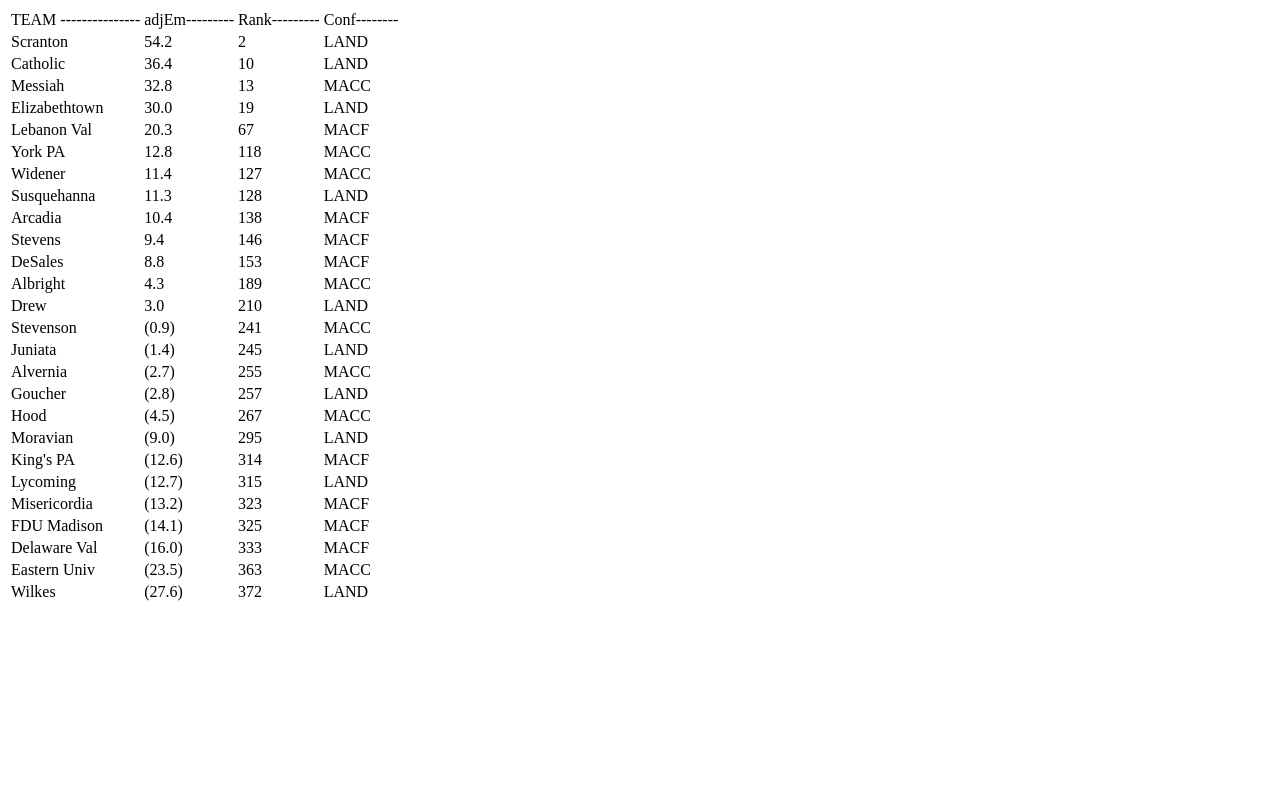
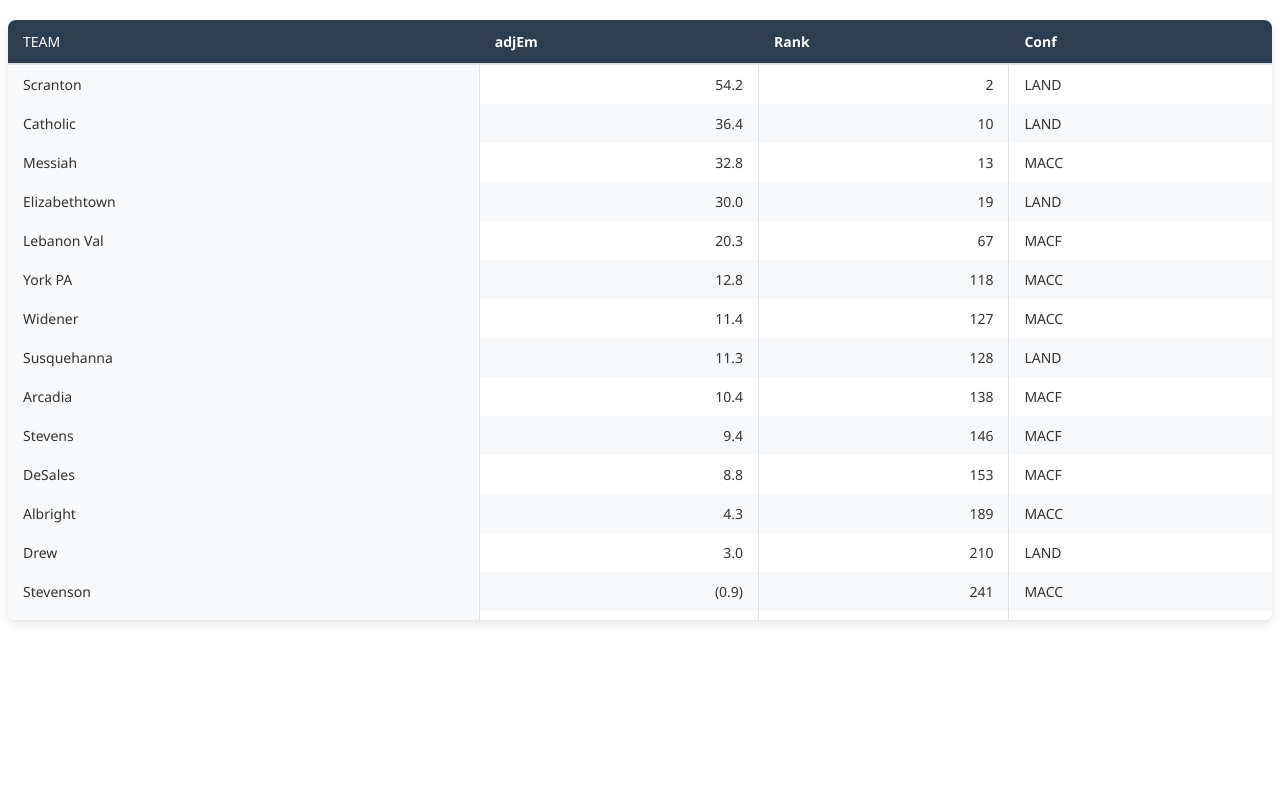
Before and after one commit to scottpeterson/scottpeterson.github.io, a plain HTML site: page index.html in a window 1280 px wide. Drawn offline with Linux system fonts and the light colour scheme.

Commit message:
Update index.html

```diff
--- a/index.html
+++ b/index.html
@@ -1,85 +1,201 @@
-<table>
+<!DOCTYPE html>
+<html lang="en">
+<head>
+  <meta charset="UTF-8">
+  <meta name="viewport" content="width=device-width, initial-scale=1.0">
+  <title>Basketball Team Statistics</title>
+  <style>
+    /* Table Container */
+    .table-container {
+      width: 100%;
+      max-height: 600px;  /* Adjust based on your needs */
+      overflow: auto;
+      border-radius: 8px;
+      box-shadow: 0 4px 8px rgba(0, 0, 0, 0.1);
+      margin: 20px 0;
+    }
+
+    /* Table Styling */
+    .stats-table {
+      width: 100%;
+      border-collapse: separate;
+      border-spacing: 0;
+      font-family: 'Segoe UI', Tahoma, Geneva, Verdana, sans-serif;
+      font-size: 14px;
+      color: #333;
+      background-color: #fff;
+    }
+
+    /* Header Row */
+    .stats-table thead th {
+      position: sticky;
+      top: 0;
+      background-color: #2c3e50;
+      color: #ffffff;
+      font-weight: 600;
+      text-align: left;
+      padding: 12px 15px;
+      border-bottom: 2px solid #dee2e6;
+      z-index: 2;  /* Higher z-index for header cells */
+    }
+
+    /* First Column (Sticky) */
+    .stats-table td:first-child,
+    .stats-table th:first-child {
+      position: sticky;
+      left: 0;
+      background-color: #f8f9fa;
+      font-weight: 500;
+      z-index: 1;  /* Higher z-index for first column */
+    }
+
+    /* Header cell that is both sticky header AND first column */
+    .stats-table thead th:first-child {
+      background-color: #2c3e50;
+      color: #ffffff;
+      z-index: 3;  /* Highest z-index for top-left cell */
+    }
+
+    /* Table Body */
+    .stats-table tbody tr {
+      border-bottom: 1px solid #dee2e6;
+    }
+
+    .stats-table tbody tr:nth-child(even) {
+      background-color: #f8f9fa;
+    }
+
+    .stats-table tbody tr:hover {
+      background-color: #e9ecef;
+    }
+
+    /* Ensure first column background remains consistent on hover */
+    .stats-table tbody tr:hover td:first-child {
+      background-color: #e9ecef;
+    }
+
+    /* Table Cells */
+    .stats-table td {
+      padding: 10px 15px;
+      border-right: 1px solid #dee2e6;
+    }
+
+    /* Numeric Columns */
+    .stats-table td:nth-child(2),
+    .stats-table td:nth-child(3) {
+      text-align: right;
+    }
+
+    /* Last Column */
+    .stats-table th:last-child,
+    .stats-table td:last-child {
+      border-right: none;
+    }
+
+    /* Responsive adjustment */
+    @media screen and (max-width: 768px) {
+      .table-container {
+        max-height: 400px;
+      }
+
+      .stats-table {
+        font-size: 13px;
+      }
+
+      .stats-table th,
+      .stats-table td {
+        padding: 8px 10px;
+      }
+    }
+  </style>
+</head>
+<body>
+  <div class="table-container">
+    <table class="stats-table">
+      <thead>
         <tr>
-        <td>TEAM ---------------</td>
-        <td>adjEm---------</td>
-        <td>Rank---------</td>
-        <td>Conf--------</td>
+          <th>TEAM</th>
+          <th>adjEm</th>
+          <th>Rank</th>
+          <th>Conf</th>
         </tr>
+      </thead>
+      <tbody>
         <tr>
           <td>Scranton</td>
-        <td>54.2 </td>
+          <td>54.2</td>
           <td>2</td>
           <td>LAND</td>
         </tr>
         <tr>
           <td>Catholic</td>
-        <td>36.4 </td>
+          <td>36.4</td>
           <td>10</td>
           <td>LAND</td>
         </tr>
         <tr>
           <td>Messiah</td>
-        <td>32.8 </td>
+          <td>32.8</td>
           <td>13</td>
           <td>MACC</td>
         </tr>
         <tr>
           <td>Elizabethtown</td>
-        <td>30.0 </td>
+          <td>30.0</td>
           <td>19</td>
           <td>LAND</td>
         </tr>
         <tr>
           <td>Lebanon Val</td>
-        <td>20.3 </td>
+          <td>20.3</td>
           <td>67</td>
           <td>MACF</td>
         </tr>
         <tr>
           <td>York PA</td>
-        <td>12.8 </td>
+          <td>12.8</td>
           <td>118</td>
           <td>MACC</td>
         </tr>
         <tr>
           <td>Widener</td>
-        <td>11.4 </td>
+          <td>11.4</td>
           <td>127</td>
           <td>MACC</td>
         </tr>
         <tr>
           <td>Susquehanna</td>
-        <td>11.3 </td>
+          <td>11.3</td>
           <td>128</td>
           <td>LAND</td>
         </tr>
         <tr>
           <td>Arcadia</td>
-        <td>10.4 </td>
+          <td>10.4</td>
           <td>138</td>
           <td>MACF</td>
         </tr>
         <tr>
           <td>Stevens</td>
-        <td>9.4 </td>
+          <td>9.4</td>
           <td>146</td>
           <td>MACF</td>
         </tr>
         <tr>
           <td>DeSales</td>
-        <td>8.8 </td>
+          <td>8.8</td>
           <td>153</td>
           <td>MACF</td>
         </tr>
         <tr>
           <td>Albright</td>
-        <td>4.3 </td>
+          <td>4.3</td>
           <td>189</td>
           <td>MACC</td>
         </tr>
         <tr>
           <td>Drew</td>
-        <td>3.0 </td>
+          <td>3.0</td>
           <td>210</td>
           <td>LAND</td>
         </tr>
@@ -120,7 +236,7 @@
           <td>LAND</td>
         </tr>
         <tr>
-        <td>King&#39;s PA</td>
+          <td>King's PA</td>
           <td>(12.6)</td>
           <td>314</td>
           <td>MACF</td>
@@ -161,4 +277,8 @@
           <td>372</td>
           <td>LAND</td>
         </tr>
+      </tbody>
     </table>
+  </div>
+</body>
+</html>
```
Lines whose indentation alone changed are shown as unchanged.
